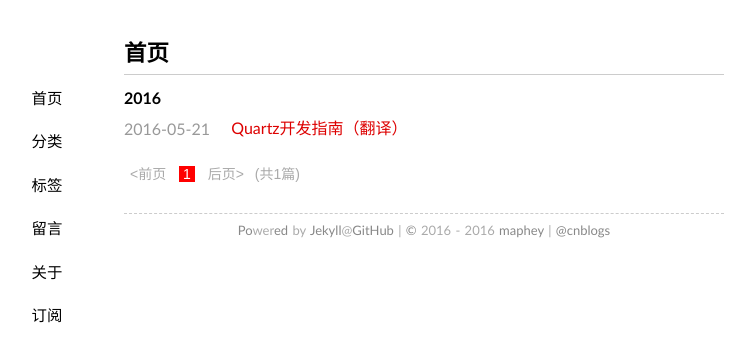
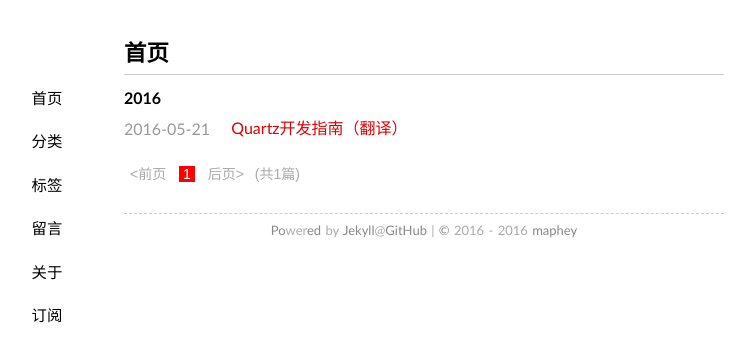
Before and after one commit to maphey/maphey.github.io, a Jekyll site: the page built from index.html, in a window 1280 px wide. Shown: the top 362 px of the page, without its empty margins (216-971 px from the left). Built offline with Jekyll 4.4.1, drawn with Linux system fonts in a browser that asks for light colours; the list of posts is cut into pages by our own code.

Commit message:
create blog

```diff
--- a/_layouts/default.html
+++ b/_layouts/default.html
@@ -34,7 +34,6 @@
         <p><small>
             <a href="http://github.com/{{ site.github }}/maphey.github.io/new/master/_posts" target="_blank" title="撰写文章">Po</a>wer<a href="http://github.com/{{ site.github }}/maphey.github.io/edit/master/{{ page.path }}" target="_blank" title="编辑页面">ed</a> by <a href="http://jekyllrb.com" target="_blank">Jekyll</a>@<a href="http://github.com/{{ site.github }}/maphey.github.io" target="_blank" title="项目主页">GitHub</a>
              | <a rel="license" href="http://creativecommons.org/licenses/by-sa/3.0/cn/" target="_blank" title="许可协议">©</a> 2016 - {{site.time | date:"%Y"}} <a href="/about/">{{ site.author }}</a>
-             | <a href="http://hustcat.cnblogs.com" target="_blank">@cnblogs</a>
 {% if site.beian %}
              | <a href="http://www.miibeian.gov.cn" target="_blank">{{ site.beian }}</a>
 {% endif %}
```
